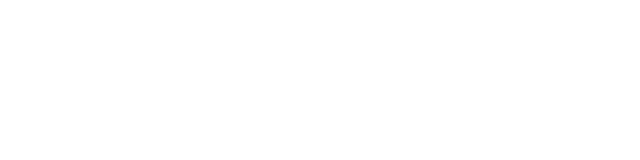
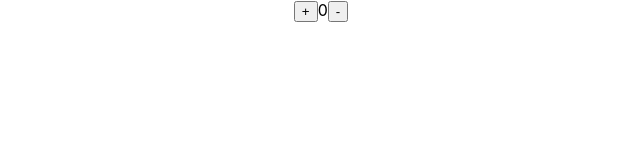
Before and after one commit to ttcksf/react-ts-demo, a React (Create React App) app: page / in a window 1280 px wide. Shown: the top 160 px of the page, without its empty margins (319-959 px from the left). Built offline with nearby package versions, Linux system fonts and the light colour scheme.

Commit message:
add:usereducer-type

```diff
--- a/src/App.tsx
+++ b/src/App.tsx
@@ -1,12 +1,17 @@
 import React from 'react';
 import logo from './logo.svg';
 import './App.css';
+import UseReducerType from './screens/usereducer-type/components/UseReducerType';
 
 function App() {
   // npx create-react-app フォルダ名 --template typescript
   // npm start
 
-  return <div className="App"></div>;
+  return (
+    <div className="App">
+      <UseReducerType />
+    </div>
+  );
 }
 
 export default App;
--- /dev/null
+++ b/src/screens/usereducer-type/components/Counter.tsx
@@ -0,0 +1,42 @@
+import React, { useReducer } from 'react';
+
+type CounterStateType = {
+  count: number;
+};
+
+type CounterActionType = {
+  type: string;
+  payload: number;
+};
+
+const initialState = { count: 0 };
+function reducer(state: CounterStateType, action: CounterActionType) {
+  switch (action.type) {
+    case 'increment':
+      return { count: state.count + action.payload };
+    case 'decrement':
+      return { count: state.count - action.payload };
+    default:
+      return state;
+  }
+}
+
+const Counter = () => {
+  const [state, dispatch] = useReducer(reducer, initialState);
+  return (
+    <div>
+      {/* dispatch関数には型推論が効くので型指定しなくて良い */}
+      <button onClick={() => dispatch({ type: 'increment', payload: 1 })}>
+        {/* typeとpayloadに違う型の値を入れるとエラーになる */}
+        {/* <button onClick={() => dispatch({ type: false, payload: "test" })}> */}
+        +
+      </button>
+      {state.count}
+      <button onClick={() => dispatch({ type: 'decrement', payload: 1 })}>
+        -
+      </button>
+    </div>
+  );
+};
+
+export default Counter;
--- /dev/null
+++ b/src/screens/usereducer-type/components/UseReducerType.tsx
@@ -0,0 +1,12 @@
+import React from 'react';
+import Counter from './Counter';
+
+const UseReducerType = () => {
+  return (
+    <div>
+      <Counter />
+    </div>
+  );
+};
+
+export default UseReducerType;
```
